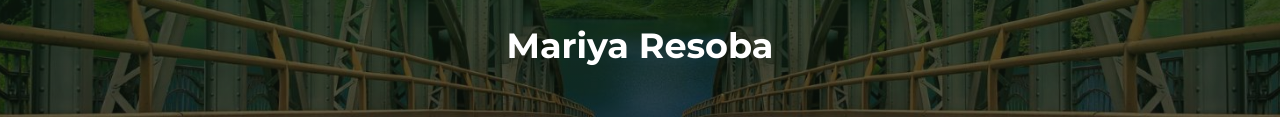
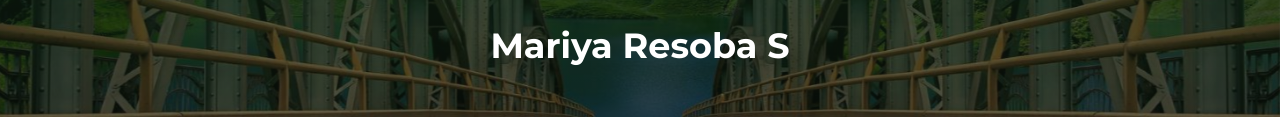
Before and after one commit to Mariya-resoba/resume, a plain HTML site: page index.html in a window 1280 px wide. Shown: the part 319-436 px from the top of the page. Drawn offline with Linux system fonts and the light colour scheme.

Commit message:
second commit

```diff
--- a/index.html
+++ b/index.html
@@ -41,7 +41,7 @@
       <div class="container">
         <div class="content-center">
           <div class="cc-profile-image"><a href="#"><img src="images/anthony.jpg" alt="Image"/></a></div>
-          <div class="h2 title">Mariya Resoba
+          <div class="h2 title">Mariya Resoba S
 </div>
         </div>
       </div>
```
